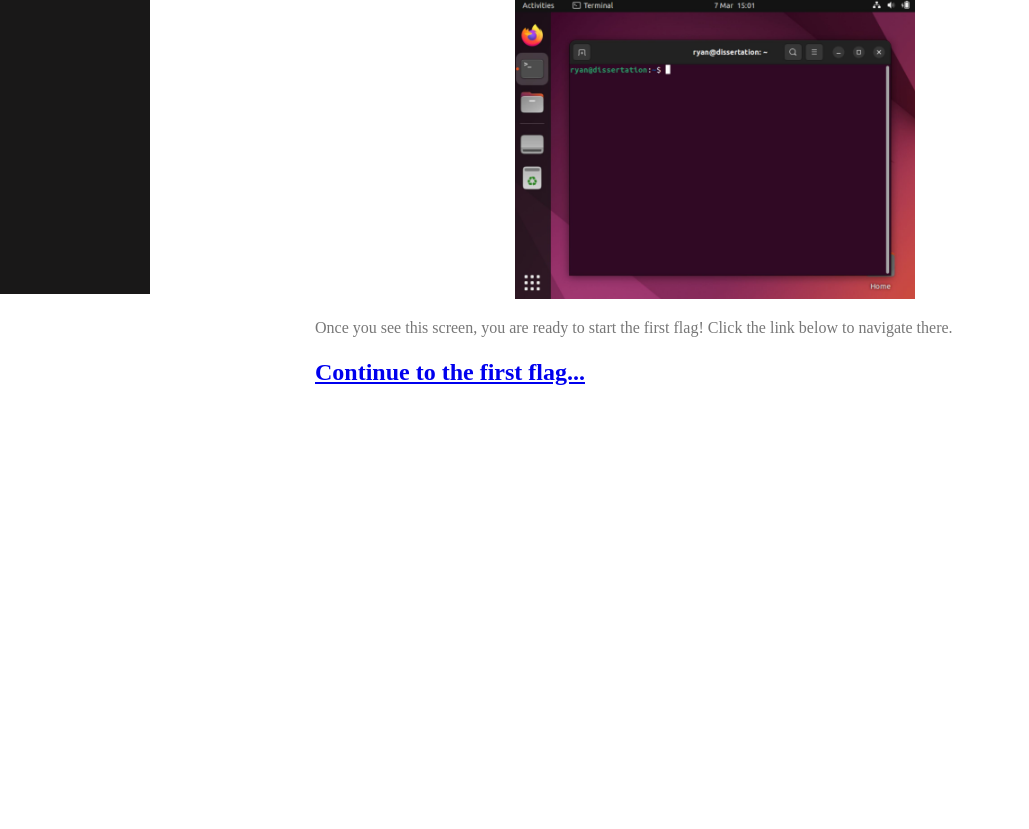
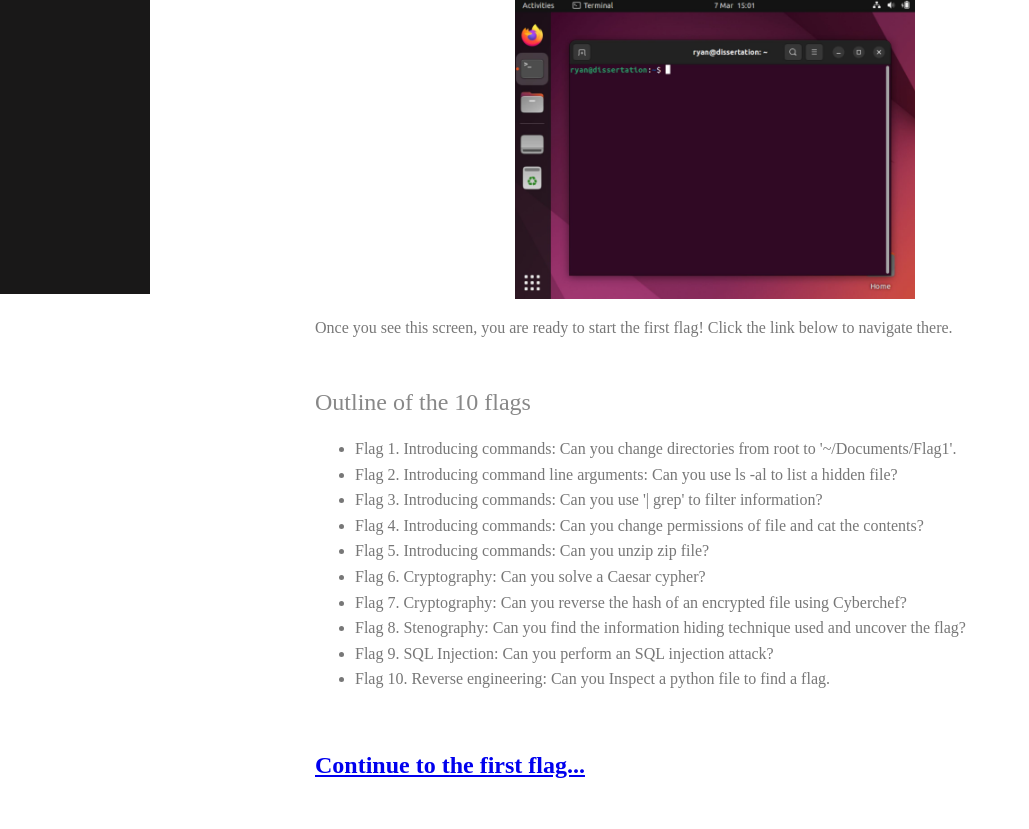
Before and after one commit to donnelly-r/ctf-website, a Flask app: page /index in a window 1280 px wide. Shown: the part 506-1335 px from the top of the page, without its empty margins (0-1029 px from the left). Before the commit the page ends 942 px from the top, so only its background shows below. Run offline with Flask 2, Linux system fonts and the light colour scheme.

Commit message:
rearranged file structure. Edited README to fix mistakes. Flag overview is now provided in index.html

```diff
--- a/templates/index.html
+++ b/templates/index.html
@@ -6,7 +6,7 @@
     <meta http-equiv="X-UA-Compatible" content="IE=edge">
     <meta name="viewport" content="width=device-width, initial-scale=1.0">
     <title>CTF Homepage</title>
-    <link rel="stylesheet" href="static/style.css">
+    <link rel="stylesheet" href="static/style/style.css">
 </head>
 
 <body>
@@ -56,16 +56,33 @@
                     To start the challenges please open the Ubuntu virtual machine by clicking on the Oracle VM Virtual
                     Box window. You should be presented with a terminal session which looks like the following:.
                 </p>
-                <img src="{{url_for('static', filename='assets/index/expected_terminal_output.jpg')}}" width="400px" class="center">
+                <img src="{{url_for('static', filename='assets/index/expected_terminal_output.jpg')}}" width="400px"
+                    class="center">
                 <p>
-                    Once you see this screen, you are ready to start the first flag! Click the link below to navigate there.
+                    Once you see this screen, you are ready to start the first flag! Click the link below to navigate
+                    there.
                 </p>
+
+                <h2 class="content-subhead">Outline of the 10 flags</h2>
+                <ul>
+                    <li>Flag 1. Introducing commands: Can you change directories from root to '~/Documents/Flag1'.</li>
+                    <li>Flag 2. Introducing command line arguments: Can you use ls -al to list a hidden file?</li>
+                    <li>Flag 3. Introducing commands: Can you use '| grep' to filter information?</li>
+                    <li>Flag 4. Introducing commands: Can you change permissions of file and cat the contents?</li>
+                    <li>Flag 5. Introducing commands: Can you unzip zip file?</li>
+                    <li>Flag 6. Cryptography: Can you solve a Caesar cypher?</li>
+                    <li>Flag 7. Cryptography: Can you reverse the hash of an encrypted file using Cyberchef?</li>
+                    <li>Flag 8. Stenography: Can you find the information hiding technique used and uncover the flag?</li>
+                    <li>Flag 9. SQL Injection: Can you perform an SQL injection attack?</li>
+                    <li>Flag 10. Reverse engineering: Can you Inspect a python file to find a flag.</li>
+                </ul><br>
+
                 <h2><a href="flag1" class="pure-menu-item">Continue to the first flag...</a></h2>
             </div>
         </div>
     </div>
 
-    <script type="text/javascript" src="{{ url_for('static', filename='ui.js') }}"></script>
+    <script type="text/javascript" src="{{ url_for('static', filename='scripts/ui.js') }}"></script>
 
 </body>
 
```
Also changed, not shown: templates/flag1.html (+6 -6 lines), README.md, static/scripts/flag1.js (renamed from static/flag1.js), static/scripts/ui.js (renamed from static/ui.js), static/style/style.css (renamed from static/style.css).
